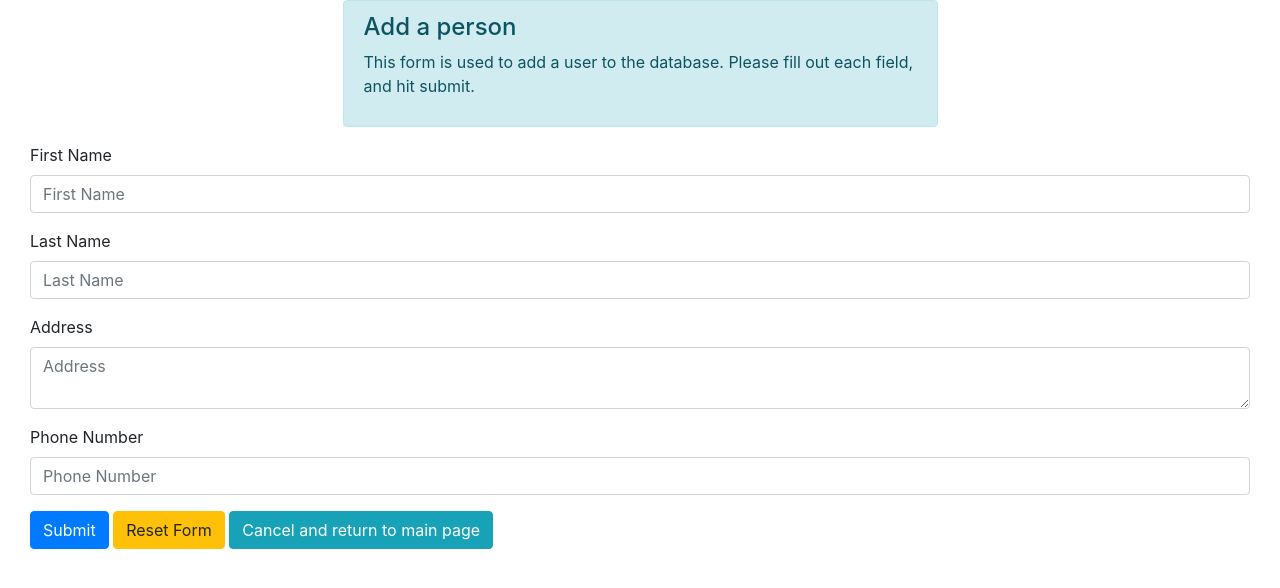
After one commit to TheDarkTrumpet/BAIS-6040-0EXP-Sum2021, a Flask app: page /new/person in a window 1280 px wide. The commit adds this page. Shown: the top 588 px of the page. Run offline with Flask 2, Linux system fonts and the light colour scheme; some libraries are stand-ins or nearby versions.

Commit message:
Adding more templates for adding a person to the database.

```diff
--- a/RealWorld/AdvancedFlask/app.py
+++ b/RealWorld/AdvancedFlask/app.py
@@ -20,9 +20,14 @@ def people():
     return render_template('people.html', people=people)
 
 
+@app.route('/new/person', methods=['GET'])
+def new_person_view():
+    return render_template('person_add.html')
+
+
 @app.route('/new/person', methods=['POST'])
 def new_person():
-    pass
+    return render_template('person_added.html')
 
 
 @app.route('/api/people/get', methods=['GET'])
--- /dev/null
+++ b/RealWorld/AdvancedFlask/templates/person_add.html
@@ -0,0 +1,34 @@
+{%  extends "layout.html" %}
+{%  block body %}
+    <div class="col-md-12">
+    <div class="col-md-6 offset-md-3">
+    <div class="alert alert-info">
+        <h4>Add a person</h4>
+        <p>This form is used to add a user to the database.  Please fill out each field, and hit submit.</p>
+    </div>
+    </div>
+    <div class="col-md-12">
+<form class="form" method="post">
+    <div class="form-group">
+        <label for="fname">First Name</label>
+        <input type="text" class="form-control" id="fname" placeholder="First Name">
+    </div>
+    <div class="form-group">
+        <label for="lname">Last Name</label>
+        <input type="text" class="form-control" id="lname" placeholder="Last Name">
+    </div>
+    <div class="form-group">
+        <label for="address">Address</label>
+        <textarea class="form-control" id="address" placeholder="Address"></textarea>
+    </div>
+    <div class="form-group">
+        <label for="phone">Phone Number</label>
+        <input type="text" class="form-control" id="phone" placeholder="Phone Number">
+    </div>
+    <button type="submit" class="btn btn-primary">Submit</button>
+    <button type="reset" class="btn btn-warning">Reset Form</button>
+    <a href="/" class="btn btn-info">Cancel and return to main page</a>
+</form>
+        </div>
+    </div>
+{%  endblock %}
```
Also changed, not shown: RealWorld/AdvancedFlask/templates/index.html (+10 -2 lines), RealWorld/AdvancedFlask/templates/person_added.html (added, +12 -0 lines).
